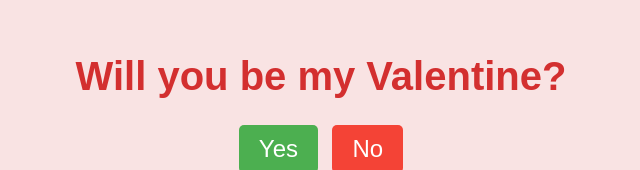
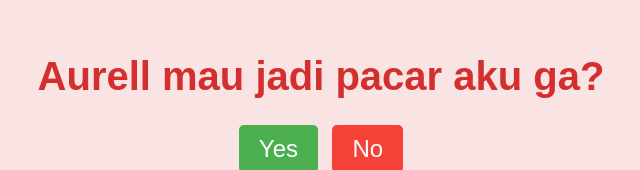
Before and after one commit to AFGANS/AurellCute, a plain HTML site: page index.html in a window 1280 px wide. Shown: the part 138-308 px from the top of the page, without its empty margins (319-959 px from the left). Drawn offline with Linux system fonts and the light colour scheme; no server answers.

Commit message:
Update index.html

```diff
--- a/index.html
+++ b/index.html
@@ -8,7 +8,7 @@
 </head>
 <body>
     <div class="container">
-        <h1>Will you be my Valentine?</h1>
+        <h1>Aurell mau jadi pacar aku ga?</h1>
         <div class="buttons">
             <button class="yes-button" onclick="handleYesClick()">Yes</button>
             <button class="no-button" onclick="handleNoClick()">No</button>
```
